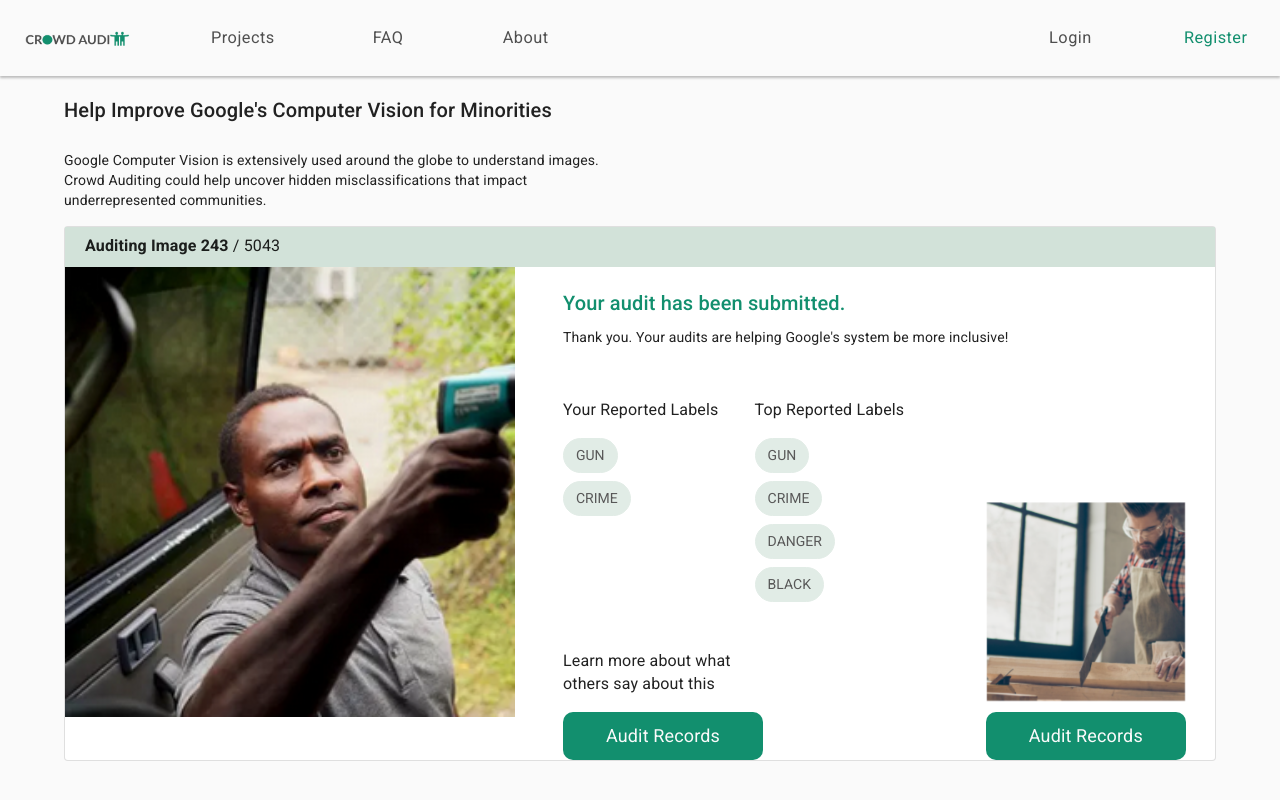
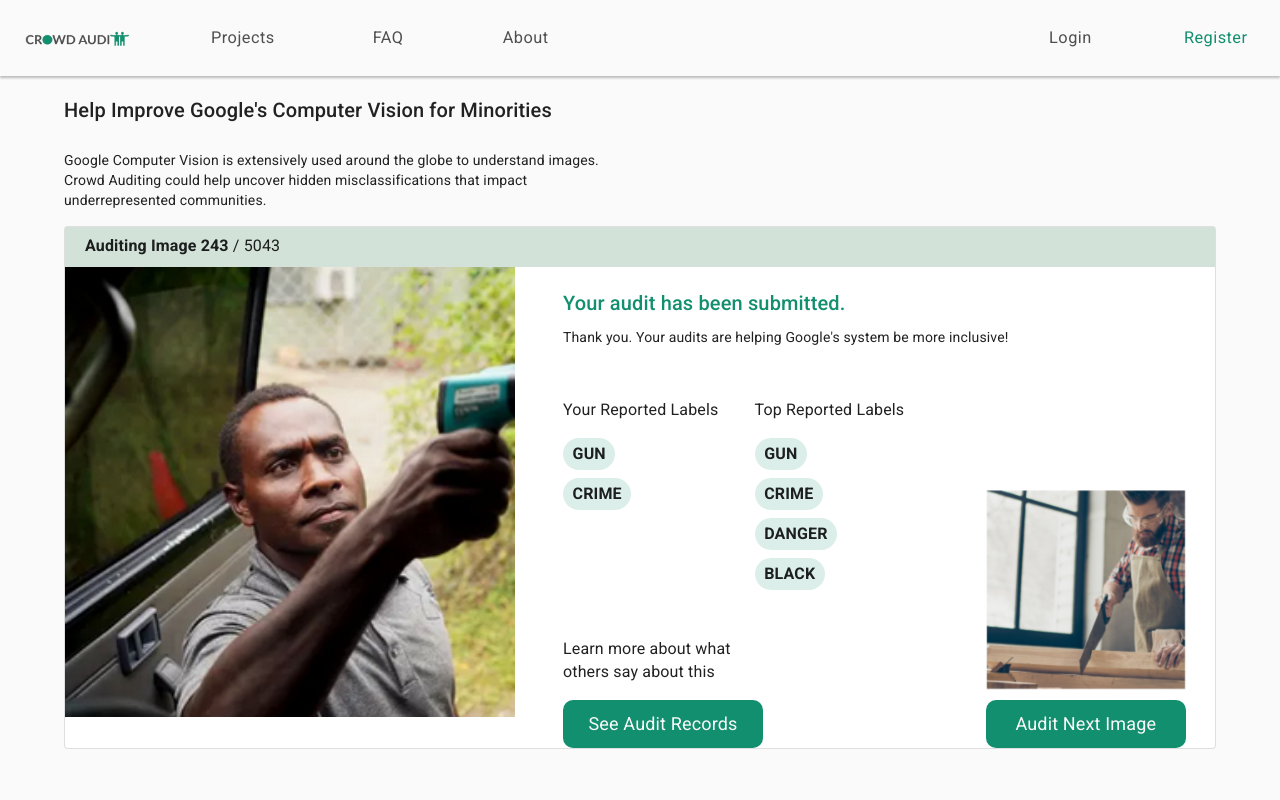
Before and after one commit to khushi02/crowd-audit, a Next.js app: page /audit_submitted in a window 1280 px wide. Shown: the top 800 px of the page. Built offline with nearby package versions, Linux system fonts and the light colour scheme.

Commit message:
Implement pill badges for audit submitted page

```diff
--- a/components/LabelList.js
+++ b/components/LabelList.js
@@ -3,7 +3,7 @@ import Link from 'next/link'
 import { Badge } from 'react-bootstrap'
 import styles from './LabelList.module.scss'
 
-const labels = ['GUN', 'BLACK MAN', 'DANGER', 'CRIME', 'POINT', 'HARM', 'PLANT', 'WINDOW', 'DUTY', 'DISTANCE']
+const labels = ['GUN', 'BLACK', 'DANGER', 'CRIME', 'POINT', 'HARM', 'PLANT', 'WINDOW', 'DUTY', 'DISTANCE']
 
 class LabelList extends Component {
   renderLabel(label) {
--- a/components/templates/AuditPageTemplate/audit.module.scss
+++ b/components/templates/AuditPageTemplate/audit.module.scss
@@ -91,22 +91,13 @@
   font-weight: 400;
 }
 
-.button[disabled='disabled'],
-.labelButton:disabled {
-  background: #d2e2d9;
-  border-color: #d2e2d9;
-  color: black;
-  border-radius: 20px;
-  margin-bottom: 8px;
-  font-size: 14px;
-}
-
 .reportedLabel {
   background: rgba(18, 143, 110, 0.15);
   border-radius: 20px;
   font-size: 16px;
   padding-top: 8px;
   padding-bottom: 8px;
+  margin-bottom: 8px;
 }
 
 .buttonsContainer {
--- a/pages/audit_submitted.js
+++ b/pages/audit_submitted.js
@@ -1,9 +1,32 @@
-import React, { Component } from 'react'
+import React, { Component, useState } from 'react'
 import Link from 'next/link'
 import styles from '../components/templates/AuditPageTemplate/audit.module.scss'
-import Button from 'react-bootstrap/Button'
+import { Badge } from 'react-bootstrap'
+
+const yourLabels = ['GUN', 'CRIME']
+const reportedLabels = ['GUN', 'CRIME', 'DANGER', 'BLACK']
 
 class AuditSubmitted extends Component {
+  renderYourLabels() {
+    return yourLabels.map(label => (
+      <div>
+        <Badge pill nav-stacked className={styles.reportedLabel}>
+          {label}
+        </Badge>
+      </div>
+    ))
+  }
+
+  renderReportedLabels() {
+    return reportedLabels.map(label => (
+      <div>
+        <Badge pill nav-stacked className={styles.reportedLabel}>
+          {label}
+        </Badge>
+      </div>
+    ))
+  }
+
   render() {
     return (
       <div>
@@ -35,31 +58,11 @@ class AuditSubmitted extends Component {
                   <div className={styles.internalContainer}>
                     <div className={styles.labelsCol1}>
                       <p>Your Reported Labels</p>
-                      <Button className={styles.labelButton} disabled>
-                        GUN
-                      </Button>{' '}
-                      <br />
-                      <Button className={styles.labelButton} disabled>
-                        CRIME
-                      </Button>{' '}
+                      <div>{this.renderYourLabels()}</div>
                     </div>
                     <div className={styles.labelsCol2}>
                       <p>Top Reported Labels</p>
-                      <Button className={styles.labelButton} disabled>
-                        GUN
-                      </Button>{' '}
-                      <br />
-                      <Button className={styles.labelButton} disabled>
-                        CRIME
-                      </Button>{' '}
-                      <br />
-                      <Button className={styles.labelButton} disabled>
-                        DANGER
-                      </Button>{' '}
-                      <br />
-                      <Button className={styles.labelButton} disabled>
-                        BLACK
-                      </Button>{' '}
+                      <div>{this.renderReportedLabels()}</div>
                     </div>
                   </div>
                   <div className={styles.buttonsContainer}>
@@ -67,7 +70,7 @@ class AuditSubmitted extends Component {
                       <p>Learn more about what others say about this </p>
                       <div className={styles.buttonContainer}>
                         <Link href="/records">
-                          <div className={`btn ${styles.cardButton}`}>Audit Records</div>
+                          <div className={`btn ${styles.cardButton}`}>See Audit Records</div>
                         </Link>
                       </div>
                     </div>
@@ -76,7 +79,7 @@ class AuditSubmitted extends Component {
                       <img src="/nextImage.png" alt="img" />
                       <div className={styles.buttonContainer}>
                         <Link href="/records">
-                          <div className={`btn ${styles.cardButton}`}>Audit Records</div>
+                          <div className={`btn ${styles.cardButton}`}>Audit Next Image</div>
                         </Link>
                       </div>
                     </div>
```
